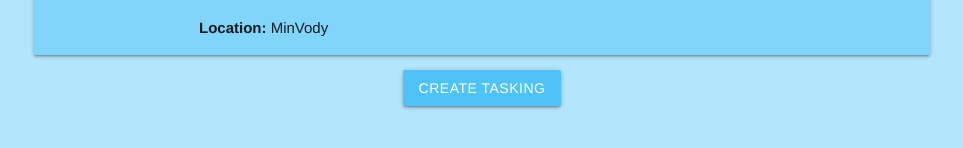
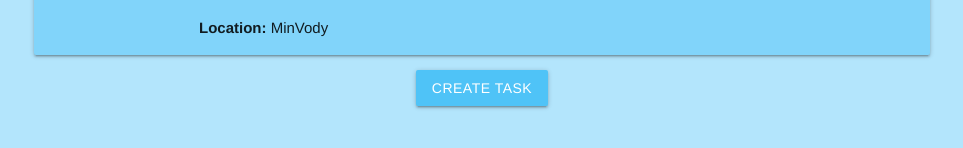
Before and after one commit to cow-co/dcs-tasking-frontend, a Vue app: page / in a window 1280 px wide. Shown: the part 406-554 px from the top of the page, without its empty margins (158-1121 px from the left). Built offline with nearby package versions, Linux system fonts and the light colour scheme.

Commit message:
Set up a Button

```diff
--- a/src/components/CreateTasking.vue
+++ b/src/components/CreateTasking.vue
@@ -1,6 +1,6 @@
 <template>
   <a class="btn modal-trigger light-blue lighten-2" href="#create-form"
-    >Create Tasking</a
+    >Create Task</a
   >
   <div id="create-form" class="light-blue lighten-3 modal">
     <div class="modal-content light-blue lighten-3 black-text">
@@ -52,6 +52,9 @@
               </select>
             </div>
           </div>
+          <a class="btn light-blue lighten-2" href="#" @click="onSubmit"
+            >Create Task</a
+          >
         </form>
       </div>
     </div>
```
